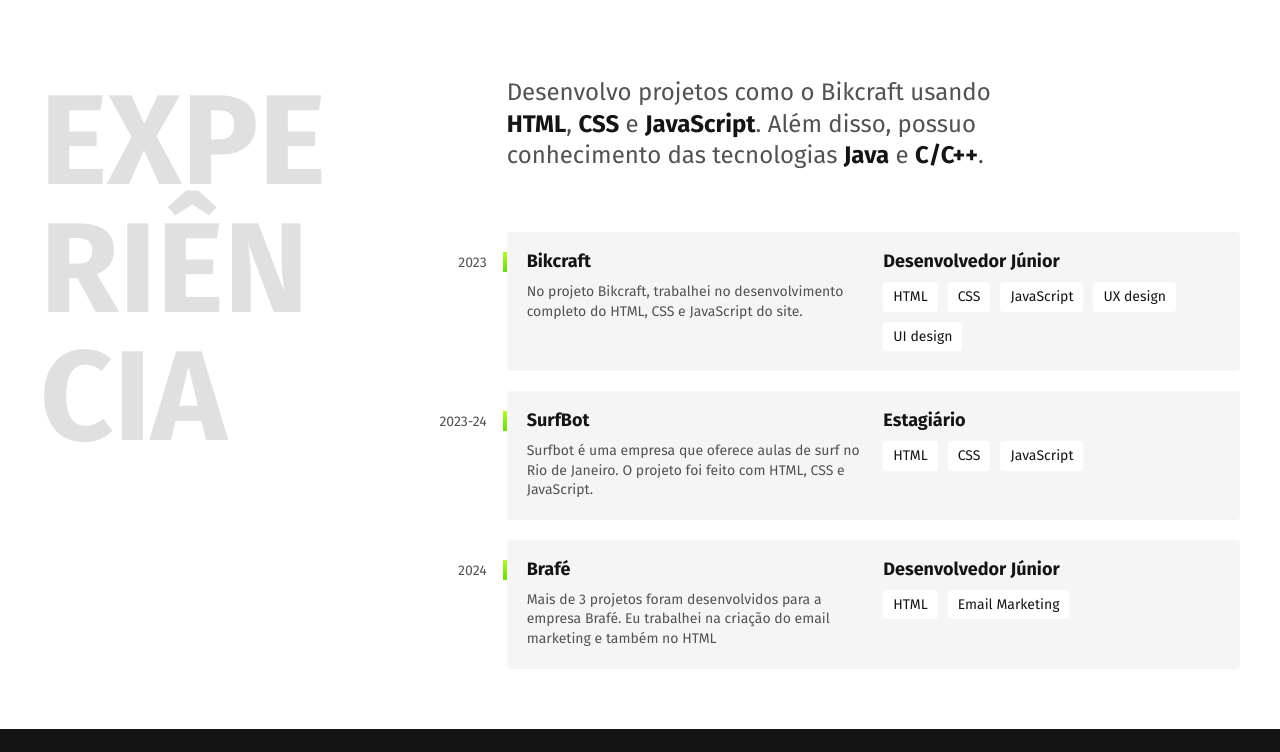
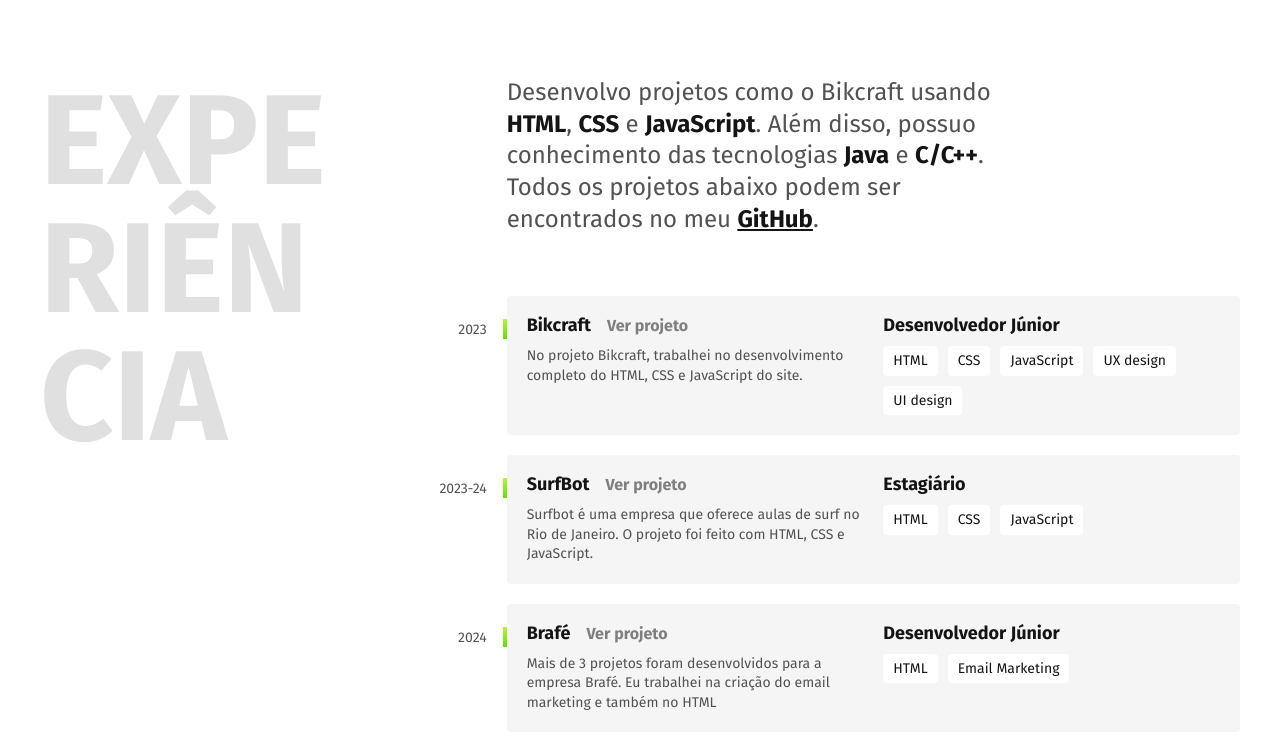
Before and after one commit to VtSilveira/VtSilveira.github.io, a plain HTML site: page index.html in a window 1280 px wide. Shown: the part 548-1300 px from the top of the page. Drawn offline with Linux system fonts and the light colour scheme.

Commit message:
adicionei um link "ver projeto" nos projetos

```diff
--- a/css/experiencia.css
+++ b/css/experiencia.css
@@ -11,7 +11,7 @@
   color: #e0e0e0;
 }
 
-.experiencia-texto{
+.experiencia-texto, strong a{
   font-size: 1.5rem;
   line-height: 1.33;
   max-width: 40ch;
@@ -41,13 +41,13 @@
   height: 20px;
   background: linear-gradient(#b6f829, #67dd0a);
   position: absolute;
-  top: 20px;
+  top: 23px;
   left: -4px;
 }
 
 .empresa-ano {
   position: absolute;
-  top: 22px;
+  top: 25px;
   left: -100px;
   text-align: end;
   width: 80px;
@@ -74,12 +74,46 @@
   align-content: start;
 }
 
+.titulo-projeto {
+  display: flex;
+  align-items: center;
+  gap: 16px;
+}
+
+.ver-projeto {
+  display: inline-block;
+  border: none;
+  cursor: pointer;
+  font-size: 1rem;
+  color: #807f7f;
+  text-decoration: none;
+}
+
 .empresa-habilidades li {
   font-size: 0.875rem;
   line-height: 1.4;
   border-radius: 4px;
   background: #fff;
   padding: 5px 10px;
+}
+
+.ver-projeto::after {
+  content: "";
+  display: block;
+  height: 2px;
+  width: 0px;
+  background: #807f7f;
+  margin-top: 2px;
+  transition: 0.3s;
+  position: absolute;
+}
+
+.ver-projeto:hover::after{
+  width: 15.5%;
+}
+
+strong a {
+  color: #141414;
 }
 
 @media (max-width: 850px){
--- a/index.html
+++ b/index.html
@@ -5,7 +5,7 @@
     <meta name="viewport" content="width=device-width, initial-scale=1.0" />
     <title>Vitor - Desenvolvedor</title>
     <meta name="description" content="Desenvolvedor Front-End Júnior Localizado em Sorocaba">
-    <link rel="stylesheet" href="./css/style.min.css" />
+    <link rel="stylesheet" href="./css/style.css" />
     <link rel="icon" href="../img/favicon.svg" type="image/svg+xml">
     <link rel="preconnect" href="https://fonts.googleapis.com">
     <link rel="preconnect" href="https://fonts.gstatic.com" crossorigin>
@@ -48,12 +48,16 @@
           <strong>CSS</strong> e <strong>JavaScript</strong>. Além disso, possuo
           conhecimento das tecnologias <strong>Java</strong> e
           <strong>C/C++</strong>.
+          Todos os projetos abaixo podem ser encontrados no meu <strong><a href="https://github.com/VtSilveira" target="_blank">GitHub</a></strong>.
         </p>
 
         <div class="empresa">
           <span class="empresa-ano">2023</span>
-          <h3 class="empresa-titulo">Bikcraft</h3>
-          <span class="empresa-titulo">Desenvolvedor Júnior</span>
+          <div class="titulo-projeto">
+            <h3 class="empresa-titulo">Bikcraft</h3>
+            <a href="./bikcraft/index.html" class="ver-projeto">Ver projeto</a>
+          </div>
+          <span class="empresa-titulo" style="align-self:center">Desenvolvedor Júnior</span>
           <p class="empresa-texto">
             No projeto Bikcraft, trabalhei no desenvolvimento completo do HTML,
             CSS e JavaScript do site.
@@ -69,7 +73,10 @@
 
         <div class="empresa">
           <span class="empresa-ano">2023-24</span>
-          <h3 class="empresa-titulo">SurfBot</h3>
+          <div class="titulo-projeto">
+            <h3 class="empresa-titulo">SurfBot</h3>
+            <a class="ver-projeto">Ver projeto</a>
+          </div>
           <span class="empresa-titulo">Estagiário</span>
           <p class="empresa-texto">
             Surfbot é uma empresa que oferece aulas de surf no Rio de Janeiro. O
@@ -81,11 +88,13 @@
             <li>JavaScript</li>
           </ul>
         </div>
-
         <div class="empresa">
           <span class="empresa-ano">2024</span>
-          <h3 class="empresa-titulo">Brafé</h3>
-          <span class="empresa-titulo">Desenvolvedor Júnior</span>
+          <div class="titulo-projeto">
+            <h3 class="empresa-titulo">Brafé</h3>
+            <a href="./bikcraft/index.html" class="ver-projeto">Ver projeto</a>
+          </div>
+          <span class="empresa-titulo" style="align-self:center">Desenvolvedor Júnior</span>
           <p class="empresa-texto">
             Mais de 3 projetos foram desenvolvidos para a empresa Brafé. Eu
             trabalhei na criação do email marketing e também no HTML
```
